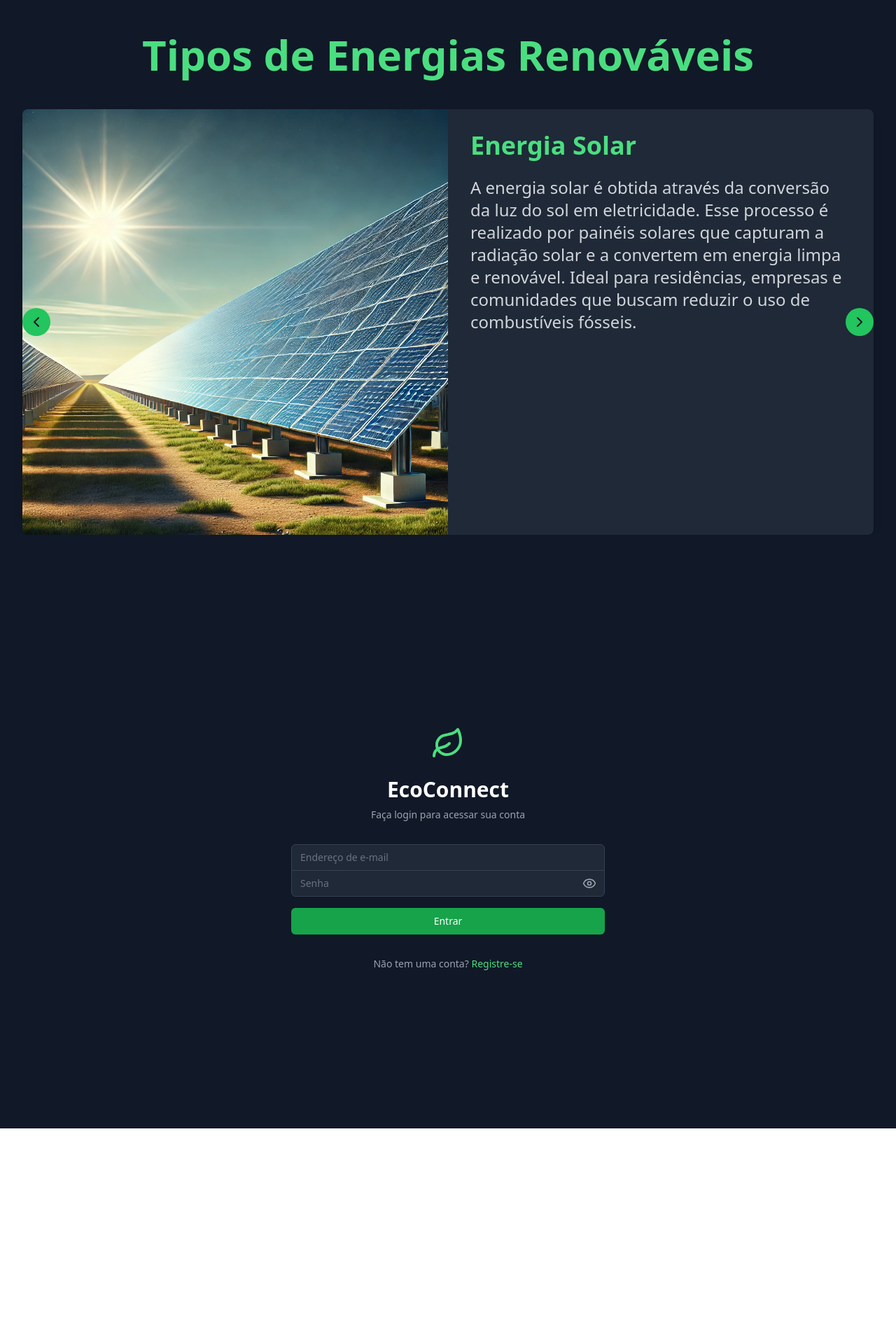
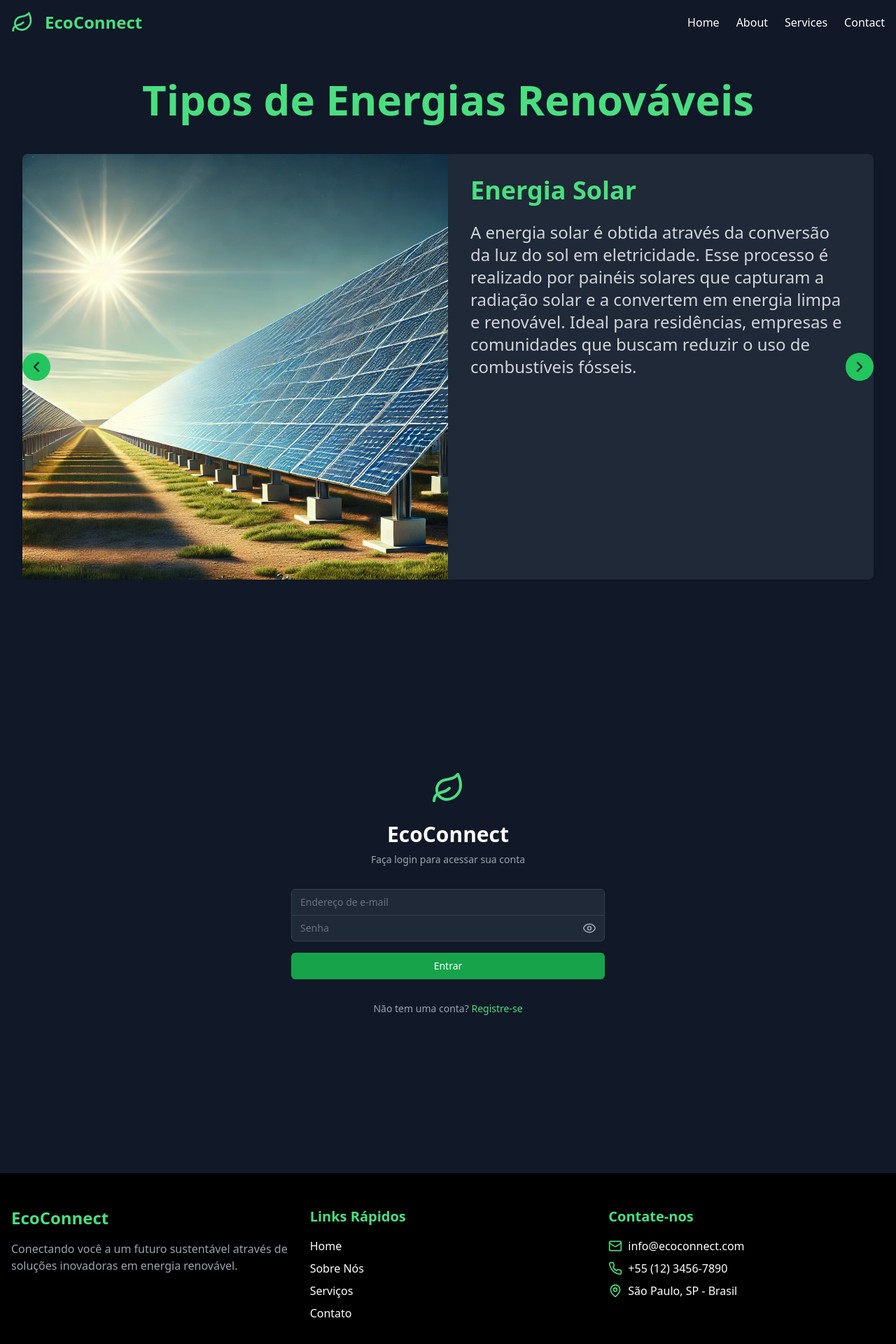
Before and after one commit to ThomasRodri/global, a Next.js app: page / in a window 1280 px wide. Shown: the top 1920 px of the page at 70% size. Before the commit the page ends 1612 px from the top, so only its background shows below. Built offline with nearby package versions, Linux system fonts and the light colour scheme.

Commit message:
teste dos componentes no layout

```diff
--- a/src/app/layout.tsx
+++ b/src/app/layout.tsx
@@ -1,6 +1,8 @@
 import type { Metadata } from "next";
 import localFont from "next/font/local";
 import "./globals.css";
+import Cabecalho from "@/components/Cabecalho";
+import Rodape from "@/components/Rodape";
 
 const geistSans = localFont({
   src: "./fonts/GeistVF.woff",
@@ -28,7 +30,9 @@ export default function RootLayout({
       <body
         className={`${geistSans.variable} ${geistMono.variable} antialiased`}
       >
+        <Cabecalho/>
         {children}
+        <Rodape/>
       </body>
     </html>
   );
```
